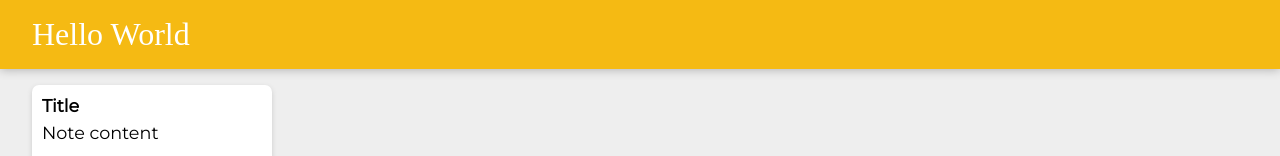
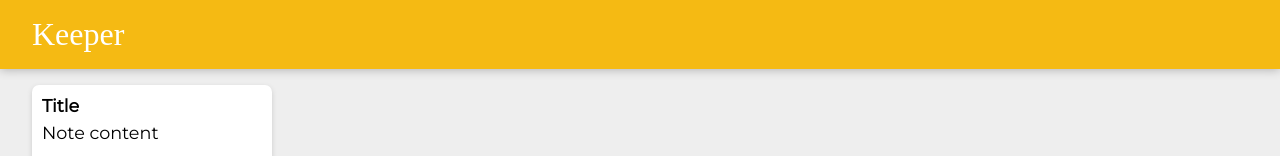
Before and after one commit to PeadarJB/keeper-app1, a React (Create React App) app: page / in a window 1280 px wide. Shown: the top 156 px of the page. Built offline with nearby package versions, Linux system fonts and the light colour scheme; a web font is replaced by a local one.

Commit message:
Slight edit
Changed header

```diff
--- a/src/components/Header.jsx
+++ b/src/components/Header.jsx
@@ -4,7 +4,7 @@
 export default function Header() {
     return (
         <header>
-            <h1>Hello World</h1>
+            <h1>Keeper</h1>
         </header>
     );
     }
```
